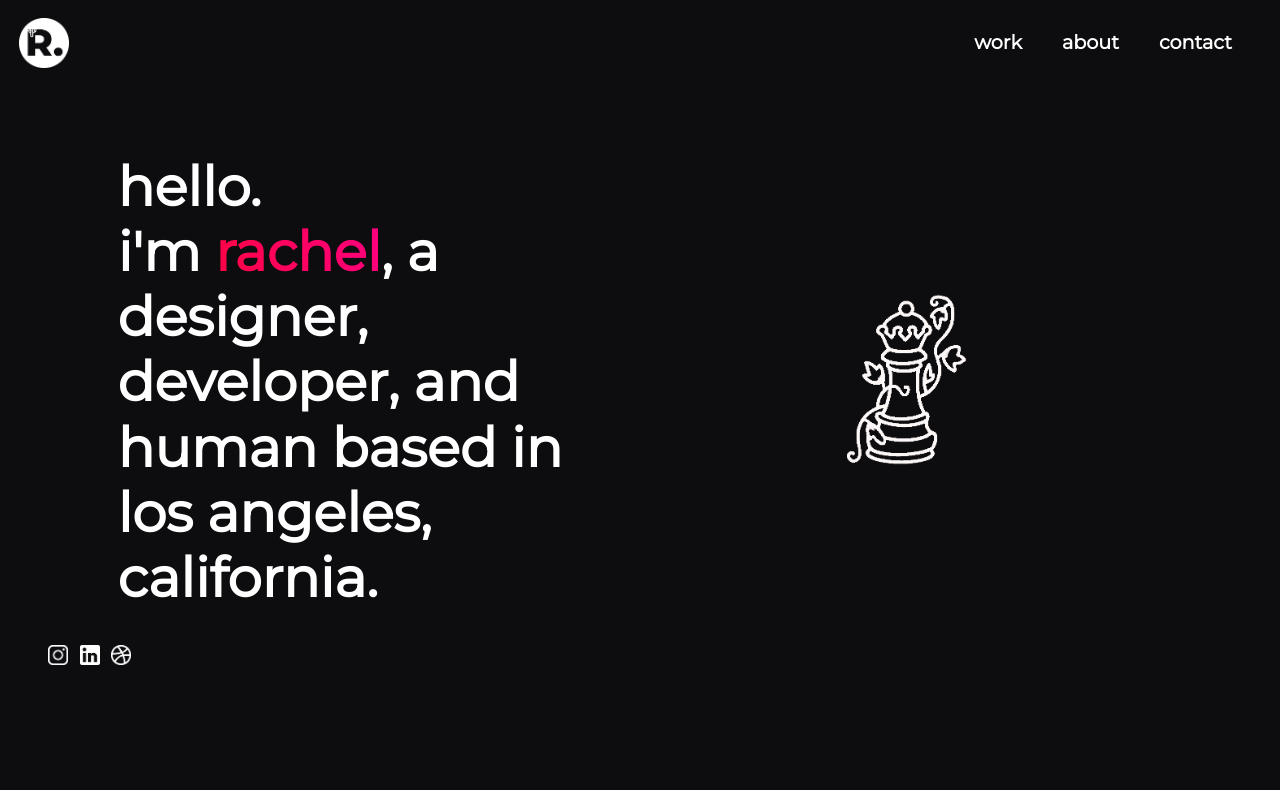
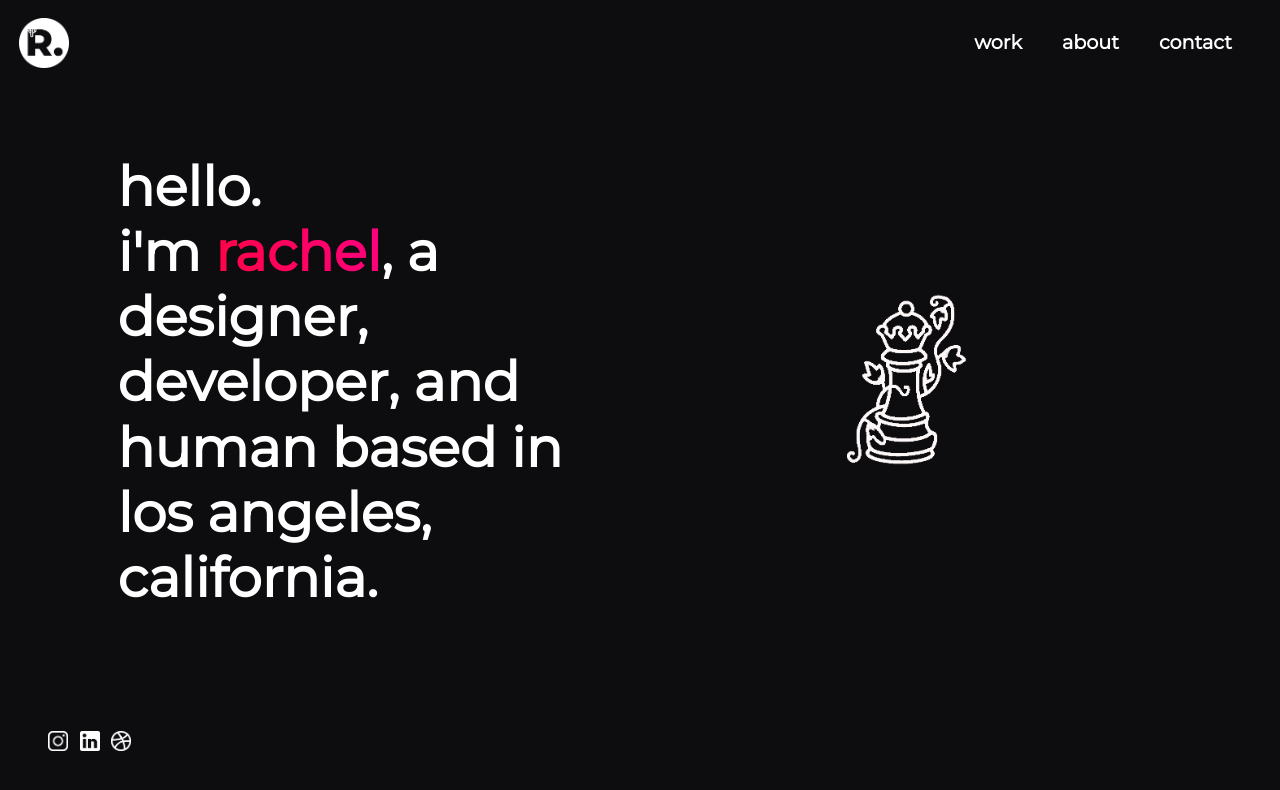
Before and after one commit to rchlwng/updatedportfolio, a React (Create React App) app in the folder client/: page / in a window 1280 px wide. Shown: the top 790 px of the page. Built offline with nearby package versions, Linux system fonts and the light colour scheme; the HTML template or start-up script is replaced by a standard one.

Commit message:
fixinng root

```diff
--- a/client/src/About.js
+++ b/client/src/About.js
@@ -1,6 +1,7 @@
 import React from 'react';
 import Row from 'react-bootstrap/Row';
 import Col from 'react-bootstrap/Col';
+import Container from 'react-bootstrap/Container';
 import animation from './assets/me.gif';
 import resume from './assets/resumerachelwang.pdf';
 
@@ -11,10 +12,10 @@ const About = () => (
           who is rachel wang?
       </h1>
     <Row id="aboutBody">
-      <Col sm={5} id="image">
+      <Col md={4} id="image">
         <img src={animation} id="me" className="img-fluid float-left" alt="animation"></img>
       </Col>
-      <Col sm={7} id="bio">
+      <Col md={7} id="bio">
         <h4 className="text-left">
           a <span className="emphasis">creative human</span> (she / her) raised in charlottesville, virginia, currently living
            in los angeles, california. an interdisciplinary designer thriving at the intersection
--- a/client/src/App.scss
+++ b/client/src/App.scss
@@ -11,6 +11,10 @@ html, body {
     scroll-behavior: smooth;
     opacity: 1;
     transition: 1s opacity;
+}
+
+#root {
+  height: 100%;
 }
 
 .home, .about, .contact, .work {
```
